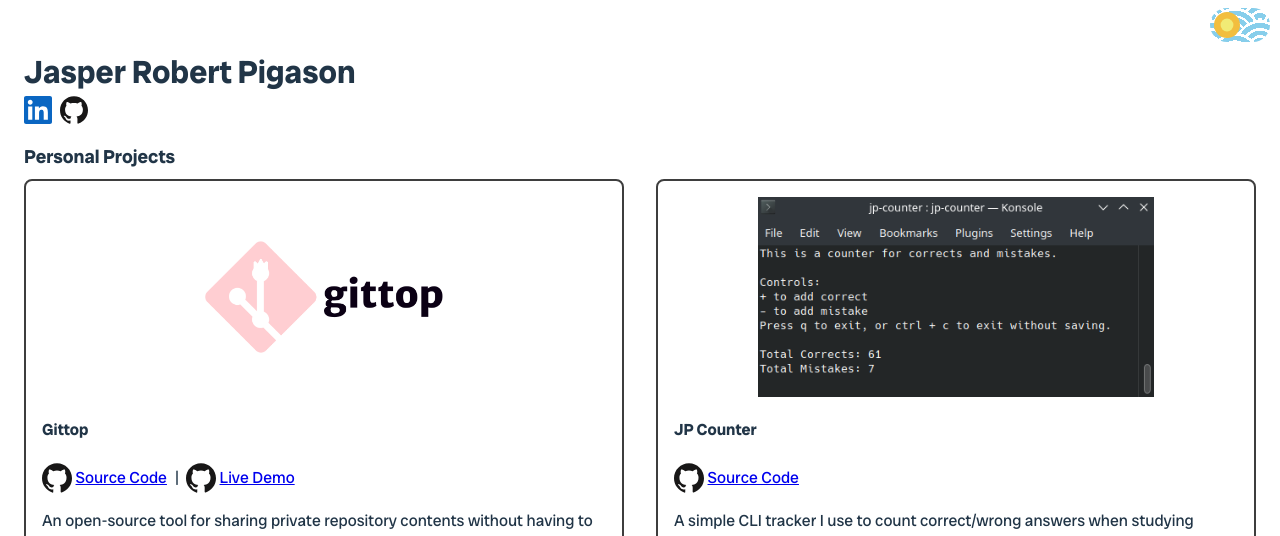
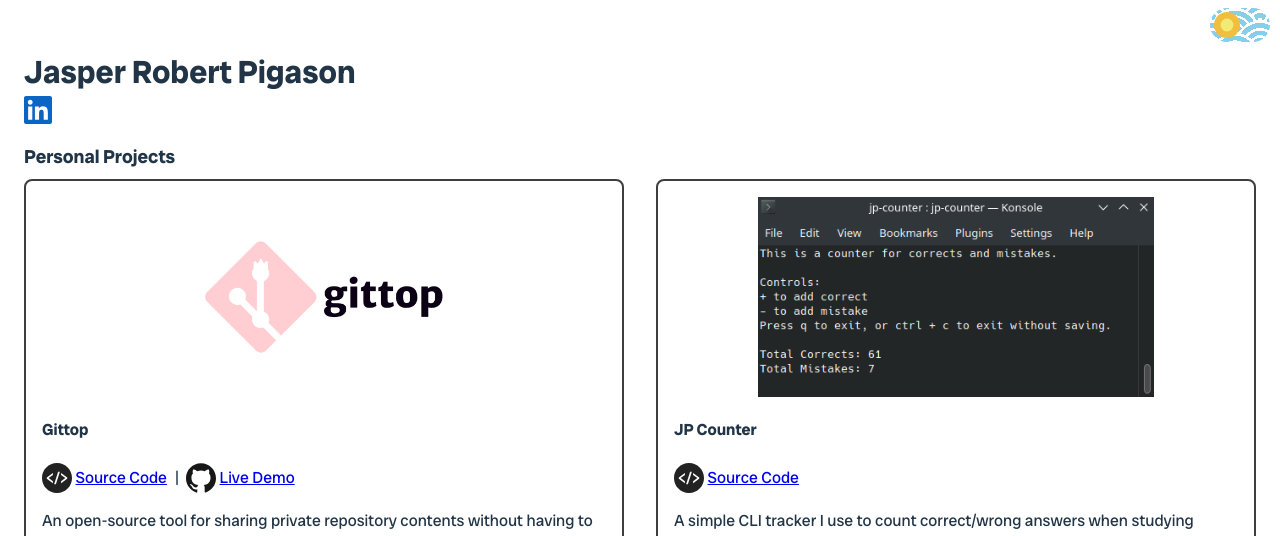
Before and after one commit to jrpdango/jrpdango.github.io, a Vue app: page / in a window 1280 px wide. Shown: the top 536 px of the page. Built offline with nearby package versions, Linux system fonts and the light colour scheme.

Commit message:
Create ThemedImage

```diff
--- a/src/components/BaseHeader.vue
+++ b/src/components/BaseHeader.vue
@@ -1,5 +1,4 @@
 <script setup lang="ts">
-import githubIcon from '/github-color.svg';
 import linkedinIcon from '/linkedin-color.svg';
 import ThemeSwitcher from './ThemeSwitcher.vue';
 import { Theme, theme } from '../theme';
@@ -23,7 +22,6 @@ function toggleTheme() {
         </div>
         <div class="social-links">
             <img :src="linkedinIcon" />
-            <img :src="githubIcon" />
         </div>
     </div>
 </template>
--- a/src/components/ProjectCard.vue
+++ b/src/components/ProjectCard.vue
@@ -2,6 +2,7 @@
 import githubIcon from '/github-color.svg';
 import { computed } from 'vue';
 import { theme } from '../theme';
+import ThemedImage from './ThemedImage.vue';
 
 type Tech = {
     name: string;
@@ -42,11 +43,12 @@ const cardThumbnail = computed(() => {
         <h4>{{ name }}</h4>
         <div class="urls">
             <div v-if="sourceCodeUrl" class="project-url">
-                <img
-                    :src="githubIcon"
-                    height="30"
-                    width="30"
+                <ThemedImage
+                    :src="'/source-code-light.svg'"
                     alt="Source code URL"
+                    :src-dark="'/source-code-dark.svg'"
+                    :height="30"
+                    :width="30"
                 />
                 &nbsp;
                 <a :href="sourceCodeUrl" target="_blank">Source Code</a>
--- /dev/null
+++ b/src/components/ThemedImage.vue
@@ -0,0 +1,30 @@
+<script setup lang="ts">
+import { Theme, theme } from '../theme';
+import { computed } from 'vue';
+
+const props = defineProps<{
+    src: string,
+    alt: string,
+    srcDark?: string,
+    height?: number,
+    width?: number
+}>();
+
+const image = computed(() => {
+    if(props.srcDark && theme.state === Theme.DARK) {
+        return props.srcDark;
+    } else {
+        return props.src;
+    }
+});
+
+</script>
+
+<template>
+    <img
+        :src="image"
+        :alt="alt"
+        :height="height"
+        :width="width"
+    />
+</template>
```
Also changed, not shown: public/source-code-dark.svg (added), public/source-code-light.svg (added).
